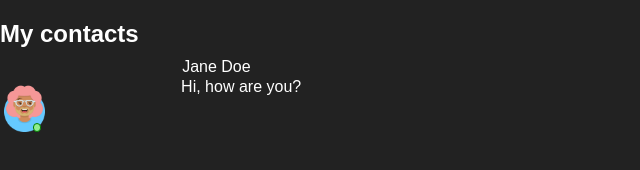
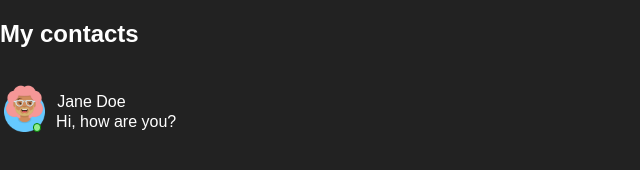
Before and after one commit to EvelinaCuznetov/production, a plain HTML site: page CONTACT-INTERACTIVE/index.html in a window 1280 px wide. Shown: the whole page, without its empty margins (0-640 px from the left). Drawn offline with Linux system fonts and the light colour scheme.

Commit message:
Add files via upload

```diff
--- a/CONTACT-INTERACTIVE/style.css
+++ b/CONTACT-INTERACTIVE/style.css
@@ -35,7 +35,7 @@ body {
 }
 .info {
     display: inline-block;
-   transform: translateY(-40px) translateX(-20px);
+   transform: translateY(-5px) translateX(-145px);
 }
 .info :first-child {
     display: inline-block;
```
